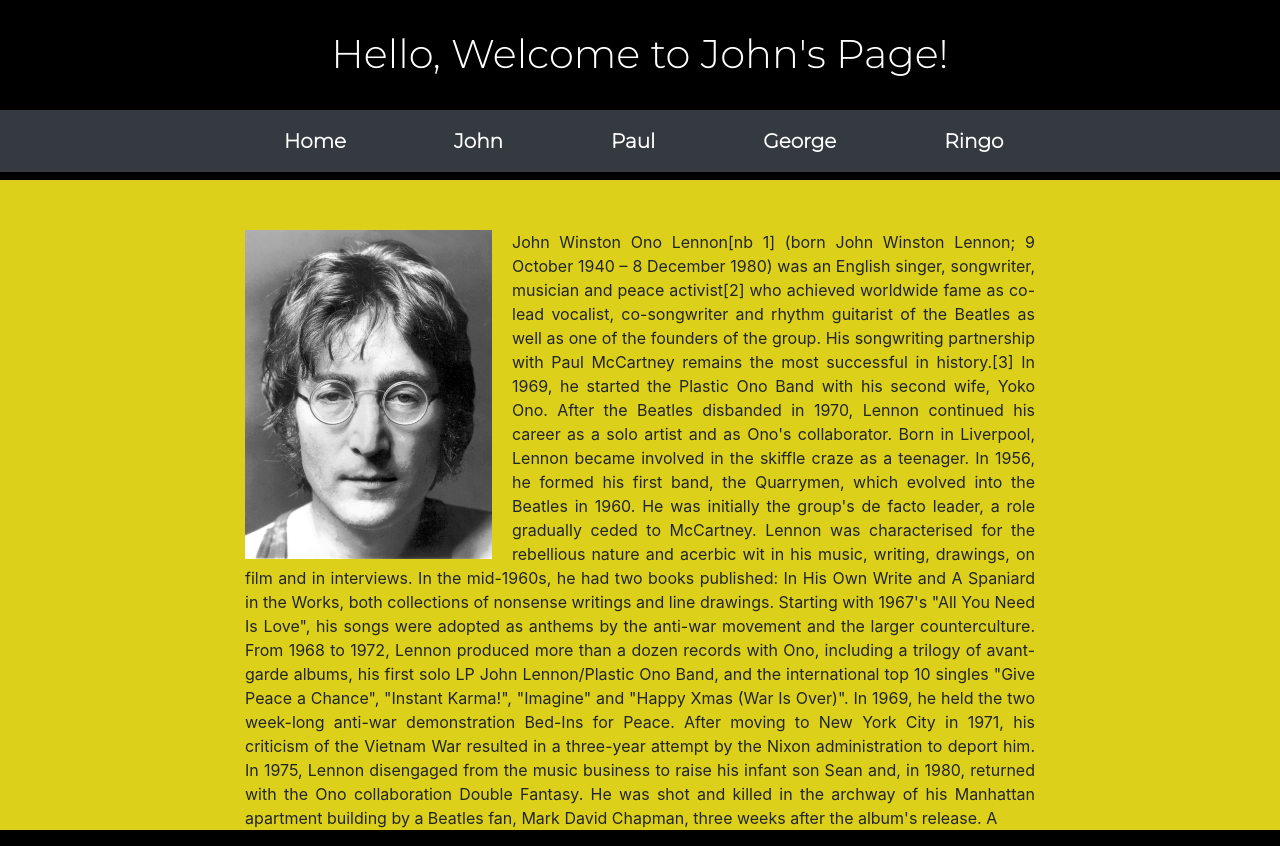
After one commit to akhr1997/Django_Project, a Django app: page /john/ in a window 1280 px wide. The commit adds this page. Run offline with Django 3.2, Linux system fonts and the light colour scheme; some libraries are stand-ins or nearby versions.

Commit message:
Add five pages for each of beatles members with internal linking.

```diff
--- /dev/null
+++ b/mysite/static/styles.css
@@ -0,0 +1,81 @@
+body{
+  background-color: black!important;
+}
+
+.hi {
+ text-align: center;
+  font-family: "Montserrat", sans-serif;
+  font-weight: 500px;
+  color: white;
+  padding-top: 30px;
+  shad
+}
+
+.nav-color{
+  margin-left: 260px;
+  color: white!important;
+}
+
+.navbar{
+  font-family: "Montserrat", sans-serif;
+  font-size: 20px;
+  font-weight: bolder;
+  /* padding-left: 100px!important; */
+}
+
+.nav-color-1{
+  font-family: "Montserrat", sans-serif;
+  font-size: 20px;
+}
+
+.nav-color-2{
+  color: white!important;
+  padding-left: 100px!important;
+}
+
+.hello-img{
+  padding-top: 50px;
+  padding-left: 245px;
+  padding-right: 20px;
+  float: left;
+}
+
+.beatle-img{
+  height: 50%;
+  width: 40%;
+  padding-top: 50px;
+  padding-left: 245px;
+  padding-right: 20px;
+  float: left;
+}
+
+.hello-p{
+  padding-top: 50px;
+  padding-left: 245px;
+  margin-right: 245px;
+  text-align: justify;
+}
+
+a:hover{
+  color: black!important;
+}
+
+.hello{
+  background-color: rgb(120, 236, 145)!important;
+}
+
+.john{
+  background-color: rgb(221, 208, 27)
+}
+
+.paul{
+  background-color: rgb(231, 132, 231)!important;
+}
+
+.george{
+  background-color: rgb(236, 97, 108)!important;
+}
+
+.ringo{
+  background-color: rgb(35, 209, 221)!important;
+}
--- /dev/null
+++ b/mysite/template/john.html
@@ -0,0 +1,77 @@
+{% load static %}
+<!-- to load static files https://djangoproject.ashwinkumar18.repl.co/ -->
+<!DOCTYPE html>
+<html lang="en">
+
+<head>
+	<title>John page</title>
+
+	<link rel="stylesheet" type="text/css" href="/static/styles.css" />
+
+	<!-- GOOGLE FONTS -->
+	<link rel="preconnect" href="https://fonts.gstatic.com">
+	<link href="https://fonts.googleapis.com/css2?family=Montserrat:wght@100;300&family=Sacramento&family=Ubuntu:wght@500&display=swap"
+	 rel="stylesheet">
+
+<!-- JavaScript Bundle with Popper -->
+  <script src="https://cdn.jsdelivr.net/npm/bootstrap@5.0.0-beta2/dist/js/bootstrap.bundle.min.js"
+    integrity="sha384-b5kHyXgcpbZJO/tY9Ul7kGkf1S0CWuKcCD38l8YkeH8z8QjE0GmW1gYU5S9FOnJ0" crossorigin="anonymous">
+	</script>
+
+	<!-- BOOTSTRAP CDN -->
+	<link rel="stylesheet" href="https://maxcdn.bootstrapcdn.com/bootstrap/4.0.0/css/bootstrap.min.css" integrity="sha384-Gn5384xqQ1aoWXA+058RXPxPg6fy4IWvTNh0E263XmFcJlSAwiGgFAW/dAiS6JXm"
+	 crossorigin="anonymous" />
+
+	<script src="https://cdn.jsdelivr.net/npm/bootstrap@4.6.0/dist/js/bootstrap.bundle.min.js" integrity="sha384-Piv4xVNRyMGpqkS2by6br4gNJ7DXjqk09RmUpJ8jgGtD7zP9yug3goQfGII0yAns"
+	 crossorigin="anonymous">
+
+
+	</script>
+
+</head>
+
+<body>
+	<h1 class="hi">Hello, Welcome to John's Page!</h1>
+	<br/>
+
+		<nav class="navbar navbar-expand-lg navbar-dark bg-dark">
+			<!-- <a class="navbar-brand" href="#">Navbar</a> -->
+			<!-- <button class="navbar-toggler" type="button" data-toggle="collapse" data-target="#navbarNav" aria-controls="navbarNav" aria-expanded="false" aria-label="Toggle navigation">
+    <span class="navbar-toggler-icon"></span>
+  </button> -->
+			<div class="collapse navbar-collapse" id="navbarNav">
+				<ul class="navbar-nav">
+					<li class="nav-item">
+						<a class="nav-link nav-color" href="/">Home</a>
+					</li>
+					<li class="nav-item">
+						<a class="nav-link nav-color-2" href="/john">John</a>
+					</li>
+					<li class="nav-item">
+						<a class="nav-link nav-color-2" href="/paul">Paul</a>
+					</li>
+					<li class="nav-item">
+						<a class="nav-link nav-color-2" href="/george">George</a>
+					</li>
+					<li class="nav-item">
+						<a class="nav-link nav-color-2" href="/ringo">Ringo</a>
+					</li>
+				</ul>
+			</div>
+		</nav>
+		<section class="john">
+      <h2>
+			<img class="beatle-img" src="{% static "img/john.jpg" %}" alt="john">
+      </h2>
+<p class="hello-p">
+ John Winston Ono Lennon[nb 1] (born John Winston Lennon; 9 October 1940 – 8 December 1980) was an English singer, songwriter, musician and peace activist[2] who achieved worldwide fame as co-lead vocalist, co-songwriter and rhythm guitarist of the Beatles as well as one of the founders of the group. His songwriting partnership with Paul McCartney remains the most successful in history.[3] In 1969, he started the Plastic Ono Band with his second wife, Yoko Ono. After the Beatles disbanded in 1970, Lennon continued his career as a solo artist and as Ono's collaborator.
+
+Born in Liverpool, Lennon became involved in the skiffle craze as a teenager. In 1956, he formed his first band, the Quarrymen, which evolved into the Beatles in 1960. He was initially the group's de facto leader, a role gradually ceded to McCartney. Lennon was characterised for the rebellious nature and acerbic wit in his music, writing, drawings, on film and in interviews. In the mid-1960s, he had two books published: In His Own Write and A Spaniard in the Works, both collections of nonsense writings and line drawings. Starting with 1967's "All You Need Is Love", his songs were adopted as anthems by the anti-war movement and the larger counterculture.
+
+From 1968 to 1972, Lennon produced more than a dozen records with Ono, including a trilogy of avant-garde albums, his first solo LP John Lennon/Plastic Ono Band, and the international top 10 singles "Give Peace a Chance", "Instant Karma!", "Imagine" and "Happy Xmas (War Is Over)". In 1969, he held the two week-long anti-war demonstration Bed-Ins for Peace. After moving to New York City in 1971, his criticism of the Vietnam War resulted in a three-year attempt by the Nixon administration to deport him. In 1975, Lennon disengaged from the music business to raise his infant son Sean and, in 1980, returned with the Ono collaboration Double Fantasy. He was shot and killed in the archway of his Manhattan apartment building by a Beatles fan, Mark David Chapman, three weeks after the album's release.
+
+A
+</p>
+</section>
+  </body>
+</html>
--- a/mysite/urls.py
+++ b/mysite/urls.py
@@ -16,9 +16,17 @@
 from django.contrib import admin
 from django.urls import path
 from mysite.views import Home
-
+from mysite.views import John
+from mysite.views import Paul
+from mysite.views import George
+from mysite.views import Ringo
 
 urlpatterns = [
     path('admin/', admin.site.urls),
-    path('', Home.as_view())
+    path('', Home.as_view()),
+    path('john/', John.as_view()),
+    path('paul/', Paul.as_view()),
+    path('george/',George.as_view()),
+    path('ringo/', Ringo.as_view()),
+    path('/',Home.as_view()),
 ]
--- a/mysite/views.py
+++ b/mysite/views.py
@@ -5,3 +5,19 @@
 class Home(View):
   def get(self,request):
     return render(request,"home.html", {})
+
+class John(View):
+  def get(self,request):
+    return render(request,"john.html", {})
+
+class Paul(View):
+  def get(self,request):
+    return render(request,"paul.html", {})
+
+class George(View):
+  def get(self,request):
+    return render(request,"george.html", {})
+
+class Ringo(View):
+  def get(self,request):
+    return render(request,"ringo.html", {})
```
Also changed, not shown: mysite/template/george.html (added, +74 -0 lines), mysite/template/home.html (+70 -6 lines), mysite/template/paul.html (added, +77 -0 lines), mysite/template/ringo.html (added, +75 -0 lines), mysite/static/img/George.jpg (added), mysite/static/img/john.jpg (added), mysite/static/img/paul.jpg (added), mysite/static/img/ringo.jpg (added).
